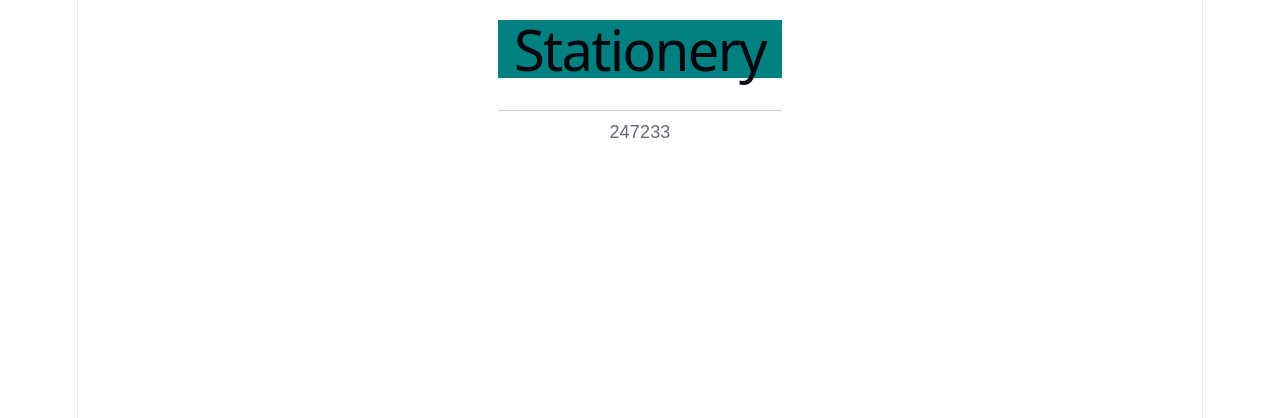
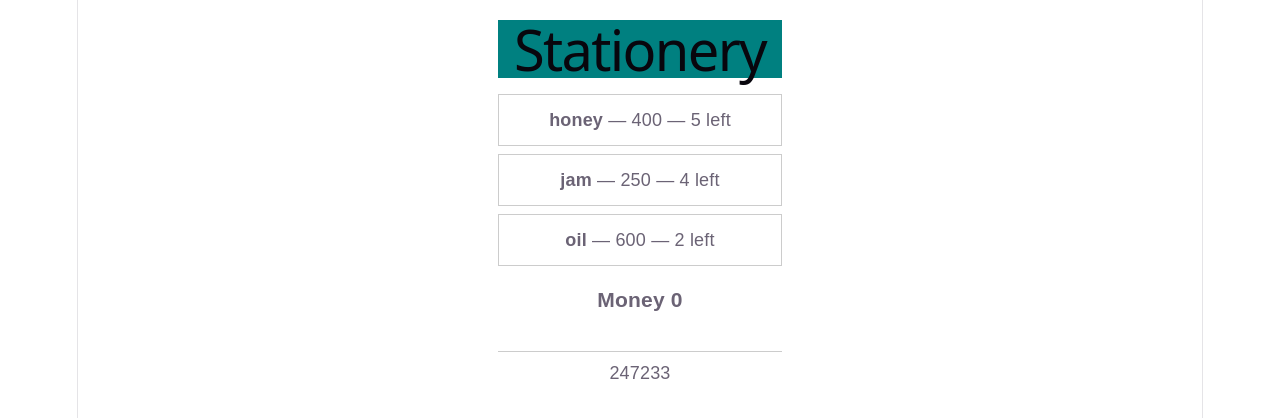
Before and after one commit to maryumazmat01-dotcom/f24a-247233-lab7, a React (Vite) app: page / in a window 1280 px wide. Shown: the top 418 px of the page. Built offline with nearby package versions, Linux system fonts and the light colour scheme.

Commit message:
0 The stall — The jar

```diff
--- a/src/App.jsx
+++ b/src/App.jsx
@@ -1,3 +1,11 @@
+function Jar({ name, price, left }) {
+  return (
+    <div style={{ border: '1px solid #ccc', padding: '12px', marginBottom: '8px' }}>
+      <strong>{name}</strong> — {price} — {left} left
+    </div>
+  );
+}
+
 export default function App() {
   return (
     <div style={{ fontFamily: 'sans-serif', maxWidth: '450px', margin: '20px auto' }}>
@@ -6,6 +14,11 @@ export default function App() {
       </header>
 
       <main style={{ padding: '16px 0' }}>
+        <Jar name="honey" price={400} left={5} />
+        <Jar name="jam" price={250} left={4} />
+        <Jar name="oil" price={600} left={2} />
+
+        <h3>Money 0</h3>
       </main>
 
       <footer style={{ borderTop: '1px solid #ccc', paddingTop: '8px' }}>
```
